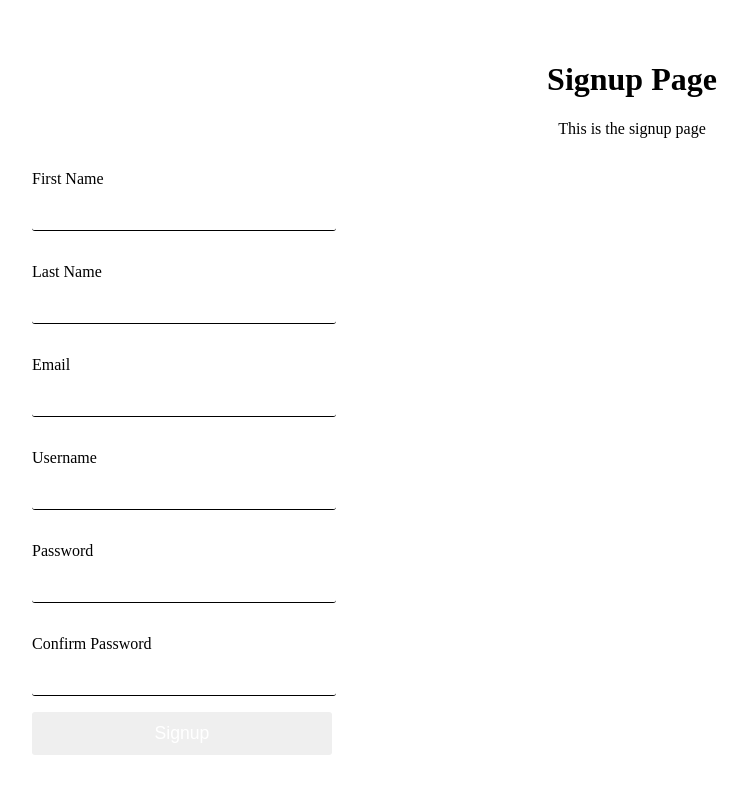
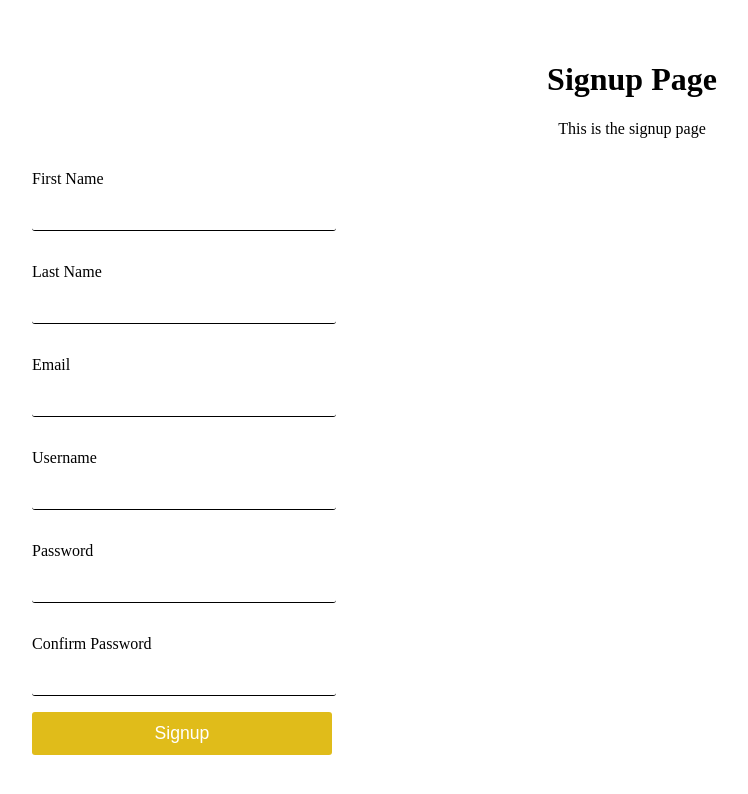
Before and after one commit to Ayoroq/runclub-frontend, a React (Vite) app: page /signup in a window 1280 px wide. Shown: the top 794 px of the page, without its empty margins (8-756 px from the left). Built offline with nearby package versions, Linux system fonts and the light colour scheme.

Commit message:
feat: add button styles for Login and Signup components for improved UI

```diff
--- a/src/components/Button.module.css
+++ b/src/components/Button.module.css
@@ -25,3 +25,19 @@
 .homeSignupButton:hover{
     background-color: rgb(8, 151, 32);
 }
+
+.loginButton{
+    background-color: rgb(18, 153, 194);
+}
+
+.loginButton:hover{
+    background-color: rgb(13, 108, 137);
+}
+
+.signupButton{
+    background-color: rgb(224, 188, 26);
+}
+
+.signupButton:hover{
+    background-color: rgb(188, 158, 21);
+}
--- a/src/pages/ErrorPage.jsx
+++ b/src/pages/ErrorPage.jsx
@@ -1,8 +1,11 @@
+import { useNavigate } from "react-router"
 export default function ErrorPage() {
+    const navigate = useNavigate()
     return (
         <div>
             <h1>Oops!</h1>
             <p>Sorry, an unexpected error has occurred.</p>
+            <button onClick={() => navigate(-1)}>Go Back</button>
         </div>
     )
 }
--- a/src/pages/Login.jsx
+++ b/src/pages/Login.jsx
@@ -1,5 +1,6 @@
 import styles from './pages.module.css'
 import Button from '../components/Button'
+import buttonStyles from '../components/Button.module.css'
 export default function Login() {
   function  handleLoginSubmit(e) {
     e.preventDefault()
@@ -19,7 +20,7 @@ export default function Login() {
           <label htmlFor="password">Password</label>
           <input type="password" name="password" id="password" required minLength={8} />
         </p>
-        <Button type="submit" text="Login" color="green" />
+        <Button type="submit" className={buttonStyles.loginButton}  text="Login" color="green" />
       </form>
     </main>
   )
--- a/src/pages/Signup.jsx
+++ b/src/pages/Signup.jsx
@@ -1,5 +1,6 @@
 import styles from './pages.module.css'
 import Button from '../components/Button.jsx'
+import buttonStyles from '../components/Button.module.css'
 
 export default function Signup() {
     function handleFormSubmit (e) {
@@ -37,7 +38,7 @@ export default function Signup() {
                     <label htmlFor="confirmPassword">Confirm Password</label>
                     <input type="password" name="confirmPassword" id="confirmPassword" required minLength={8} />
                 </p>
-                <Button type="submit" text="Signup" color="green" />
+                <Button type="submit" className={buttonStyles.signupButton} text="Signup" color="green" />
             </form>
         </main>
     )
```
